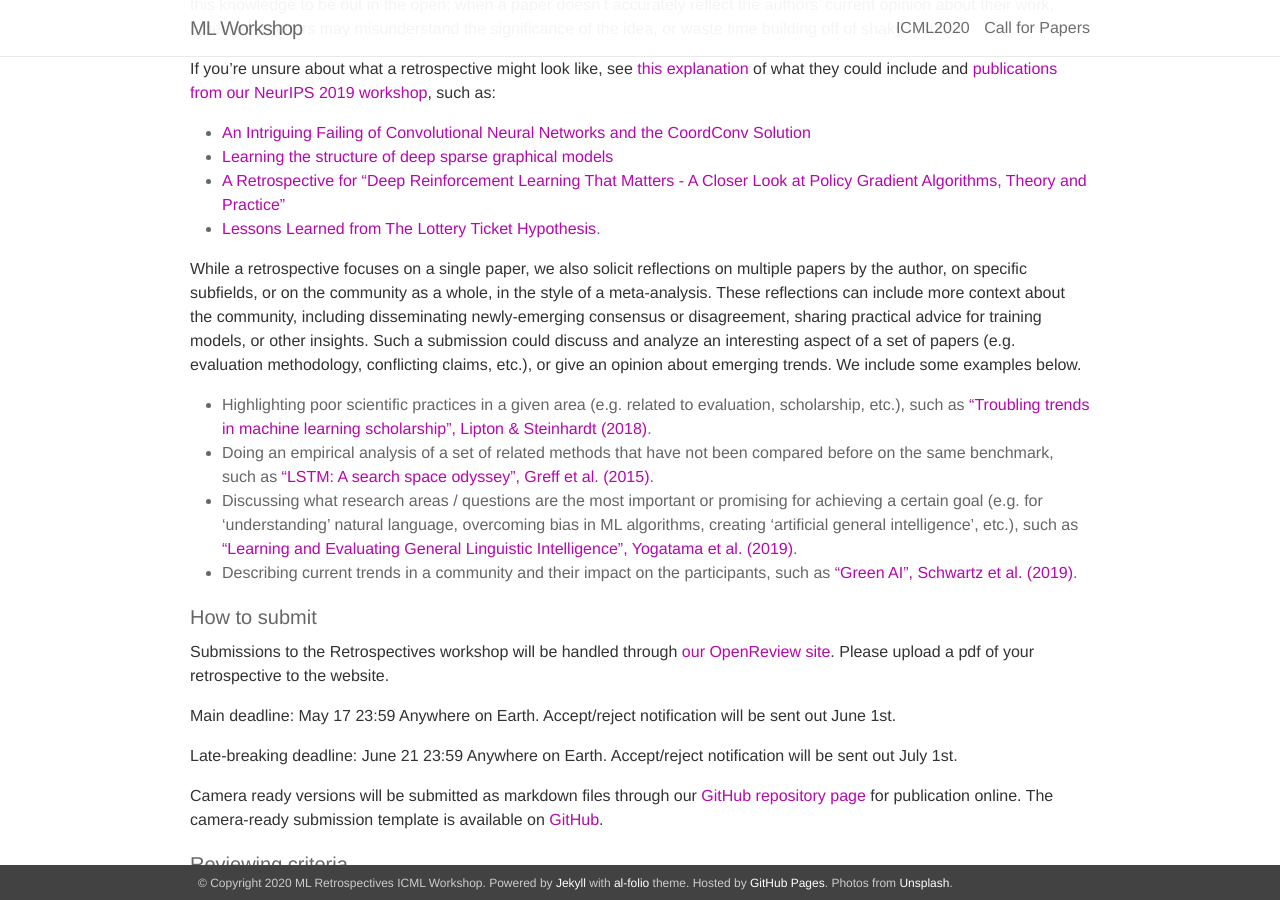
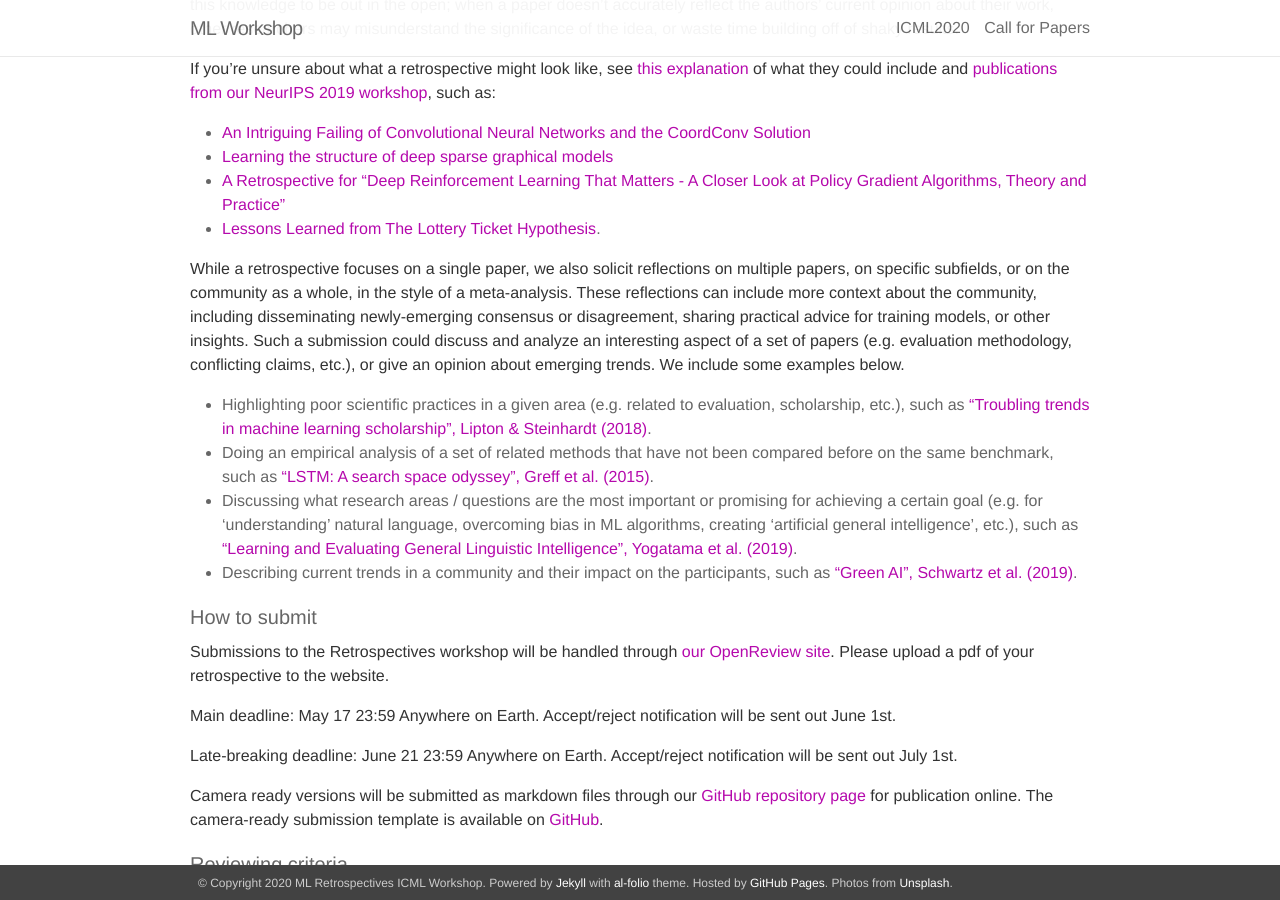
Before and after one commit to ml-retrospectives/icml2020, a Jekyll site: the page built from _pages/01_call.md, in a window 1280 px wide and 900 px high, scrolled down 676 px. Built offline with Jekyll 4.4.1, drawn with Linux system fonts in a browser that asks for light colours; nearby versions of some CDN libraries.

Commit message:
Update 01_call.md

```diff
--- a/_pages/01_call.md
+++ b/_pages/01_call.md
@@ -18,7 +18,7 @@ If you’re unsure about what a retrospective might look like, see [this explana
 - [Lessons Learned from The Lottery Ticket Hypothesis](https://ml-retrospectives.github.io/neurips2019/accepted_retrospectives/2019/lottery-ticket/).
 
 
-While a retrospective focuses on a single paper, we also solicit reflections on multiple papers by the author, on specific subfields, or on the community as a whole, in the style of a meta-analysis. These reflections can include more context about the community, including disseminating newly-emerging consensus or disagreement, sharing practical advice for training models, or other insights. Such a submission could discuss and analyze an interesting aspect of a set of papers (e.g. evaluation methodology, conflicting claims, etc.), or give an opinion about emerging trends. We include some examples below.
+While a retrospective focuses on a single paper, we also solicit reflections on multiple papers, on specific subfields, or on the community as a whole, in the style of a meta-analysis. These reflections can include more context about the community, including disseminating newly-emerging consensus or disagreement, sharing practical advice for training models, or other insights. Such a submission could discuss and analyze an interesting aspect of a set of papers (e.g. evaluation methodology, conflicting claims, etc.), or give an opinion about emerging trends. We include some examples below.
 
 - Highlighting poor scientific practices in a given area (e.g. related to evaluation, scholarship, etc.), such as [“Troubling trends in machine learning scholarship”, Lipton & Steinhardt (2018)](https://queue.acm.org/detail.cfm?id=3328534).
 - Doing an empirical analysis of a set of related methods that have not been compared before on the same benchmark, such as [“LSTM: A search space odyssey”, Greff et al. (2015)](https://arxiv.org/abs/1503.04069).
```
